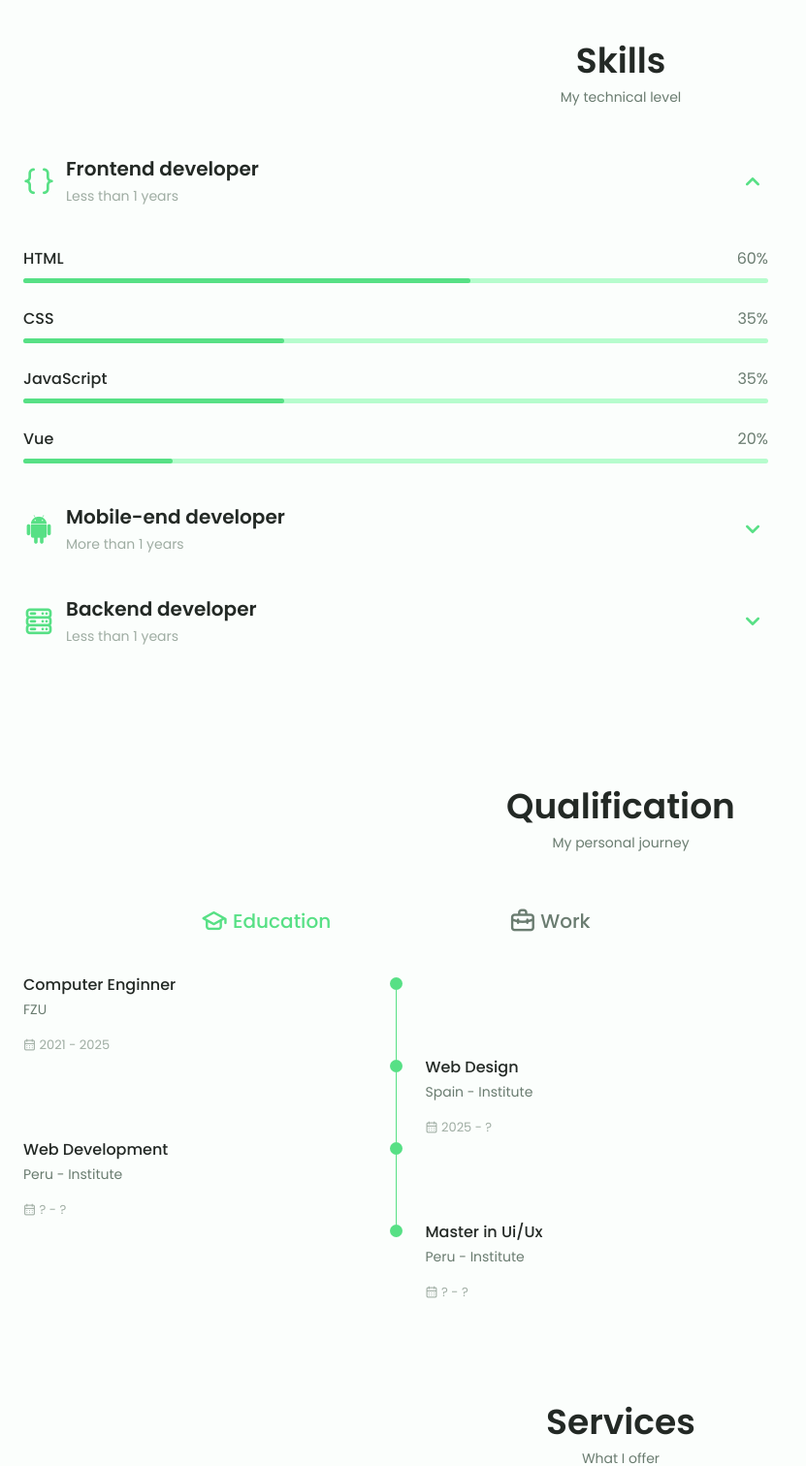
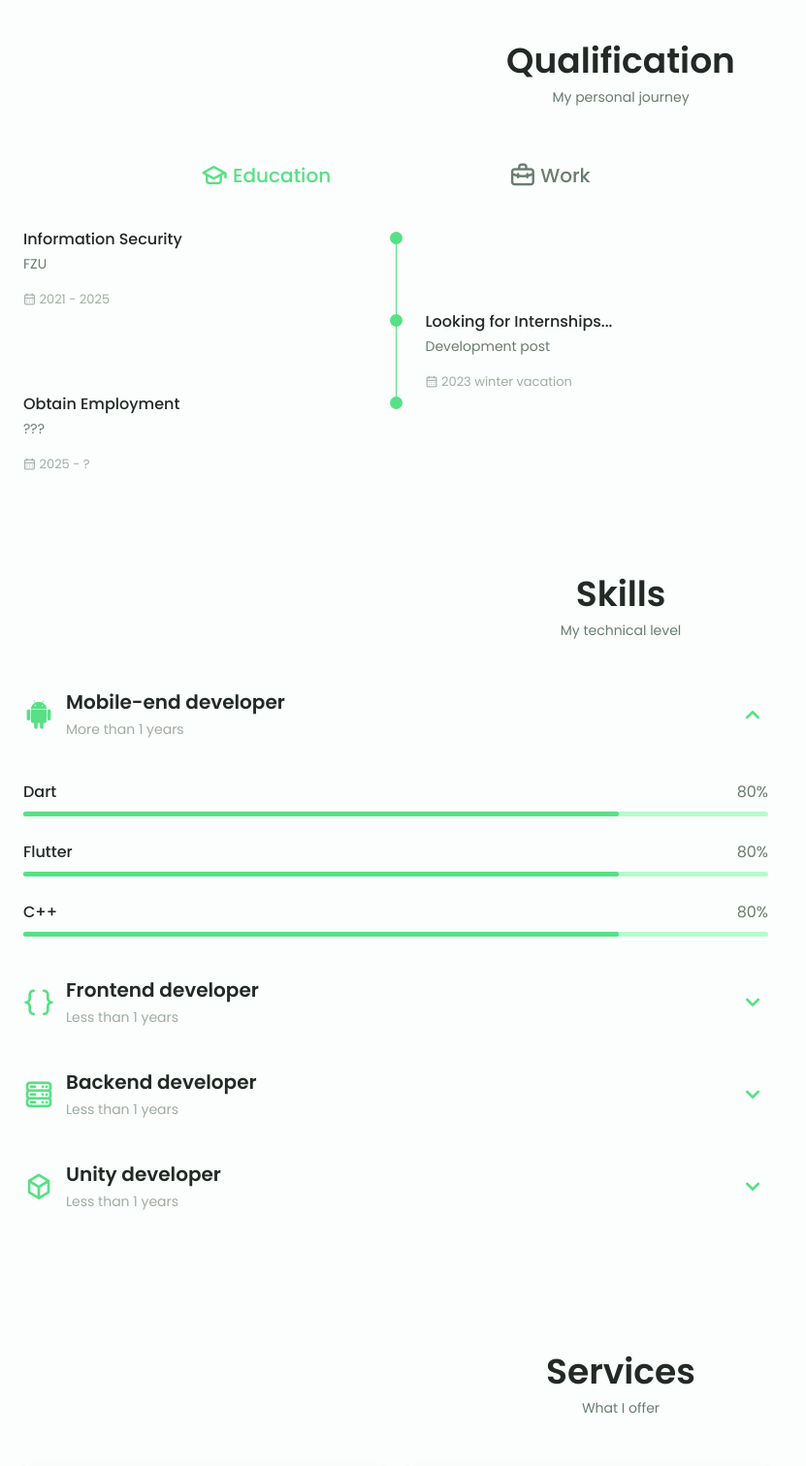
Before and after one commit to PrinceSaoKe/personal-website, a plain HTML site: page index.html in a window 1280 px wide. Shown: the part 1288-2800 px from the top of the page at 97% size, without its empty margins (0-831 px from the left). Drawn offline with nearby package versions, Linux system fonts and the light colour scheme.

Commit message:
refactor: :zap: 修改内容、调整排版顺序

```diff
--- a/assets/css/style.css
+++ b/assets/css/style.css
@@ -444,6 +444,18 @@ img {
     background-color: var(--first-color);
 }
 
+.skills__dart {
+    width: 80%;
+}
+
+.skills__flutter {
+    width: 80%;
+}
+
+.skills__cpp {
+    width: 80%;
+}
+
 .skills__html {
     width: 60%;
 }
@@ -460,12 +472,20 @@ img {
     width: 20%;
 }
 
-.skills__flutter {
-    width: 80%;
+.skills__python {
+    width: 35%;
 }
 
 .skills__flask {
     width: 35%;
+}
+
+.skills__cs {
+    width: 40%;
+}
+
+.skills__u2d {
+    width: 80%;
 }
 
 .skills__close .skills__list {
--- a/index.html
+++ b/index.html
@@ -30,13 +30,13 @@
                         </a>
                     </li>
                     <li class="nav__item">
-                        <a href="#skills" class="nav__link">
-                            <i class="uil uil-book-open nav__icon"></i> Skills
+                        <a href="#qualification" class="nav__link">
+                            <i class="uil uil-briefcase-alt nav__icon"></i></i> Qualification
                         </a>
                     </li>
                     <li class="nav__item">
-                        <a href="#qualification" class="nav__link">
-                            <i class="uil uil-briefcase-alt nav__icon"></i></i> Qualification
+                        <a href="#skills" class="nav__link">
+                            <i class="uil uil-book-open nav__icon"></i> Skills
                         </a>
                     </li>
                     <li class="nav__item">
@@ -149,6 +149,135 @@
             </div>
         </section>
 
+        <!-- 资历 Qualification -->
+        <section class="qualification section" id="qualification">
+            <h2 class="section__title">Qualification</h2>
+            <span class="section__subtitle">My personal journey</span>
+            <div class="qualification__container container">
+
+                <!-- 标签 -->
+                <div class="qualification__tabs">
+                    <div class="qualification__button button--flex qualification__active" data-target="#education">
+                        <i class="uil uil-graduation-cap qualification__icon"></i>
+                        Education
+                    </div>
+                    <div class="qualification__button button--flex" data-target="#work">
+                        <i class="uil uil-briefcase-alt qualification__icon"></i>
+                        Work
+                    </div>
+                </div>
+
+                <!-- 内容 -->
+                <div class="qualification__sections">
+                    <!-- 学业 -->
+                    <div class="qualification__content qualification__active" data-content id="education">
+
+                        <div class="qualification__data">
+                            <div>
+                                <h3 class="qualification__title">Information Security</h3>
+                                <span class="qualification__subtitle">FZU</span>
+                                <div class="qualification__calendar">
+                                    <i class="uil uil-calendar-alt"></i>
+                                    2021 - 2025
+                                </div>
+                            </div>
+
+                            <div>
+                                <span class="qualification__rounder"></span>
+                                <span class="qualification__line"></span>
+                            </div>
+                        </div>
+
+                        <div class="qualification__data">
+                            <div></div>
+                            <div>
+                                <span class="qualification__rounder"></span>
+                                <span class="qualification__line"></span>
+                            </div>
+                            <div>
+                                <h3 class="qualification__title">Looking for Internships...</h3>
+                                <span class="qualification__subtitle">Development post</span>
+                                <div class="qualification__calendar">
+                                    <i class="uil uil-calendar-alt"></i>
+                                    2023 winter vacation
+                                </div>
+                            </div>
+                        </div>
+
+                        <div class="qualification__data">
+                            <div>
+                                <h3 class="qualification__title">Obtain Employment</h3>
+                                <span class="qualification__subtitle">???</span>
+                                <div class="qualification__calendar">
+                                    <i class="uil uil-calendar-alt"></i>
+                                    2025 - ?
+                                </div>
+                            </div>
+
+                            <div>
+                                <span class="qualification__rounder"></span>
+                                <!-- <span class="qualification__line"></span> -->
+                            </div>
+                        </div>
+
+                    </div>
+
+                    <!-- 就业 -->
+                    <div class="qualification__content" data-content id="work">
+
+                        <div class="qualification__data">
+                            <div>
+                                <h3 class="qualification__title">Software Enginner</h3>
+                                <span class="qualification__subtitle">Bilibili</span>
+                                <div class="qualification__calendar">
+                                    <i class="uil uil-calendar-alt"></i>
+                                    2025 - 2027
+                                </div>
+                            </div>
+
+                            <div>
+                                <span class="qualification__rounder"></span>
+                                <span class="qualification__line"></span>
+                            </div>
+                        </div>
+
+                        <div class="qualification__data">
+                            <div></div>
+                            <div>
+                                <span class="qualification__rounder"></span>
+                                <span class="qualification__line"></span>
+                            </div>
+                            <div>
+                                <h3 class="qualification__title">Software Enginner</h3>
+                                <span class="qualification__subtitle">Tencent</span>
+                                <div class="qualification__calendar">
+                                    <i class="uil uil-calendar-alt"></i>
+                                    2027 - 2037
+                                </div>
+                            </div>
+                        </div>
+
+                        <div class="qualification__data">
+                            <div>
+                                <h3 class="qualification__title">Civil Servant</h3>
+                                <span class="qualification__subtitle">NSA</span>
+                                <div class="qualification__calendar">
+                                    <i class="uil uil-calendar-alt"></i>
+                                    2037 - ?
+                                </div>
+                            </div>
+
+                            <div>
+                                <span class="qualification__rounder"></span>
+                                <!-- <span class="qualification__line"></span> -->
+                            </div>
+                        </div>
+
+                    </div>
+                </div>
+            </div>
+        </section>
+
         <!-- 技术栈 Skills -->
         <section class="skills section" id="skills">
             <h2 class="section__title">Skills</h2>
@@ -156,8 +285,51 @@
 
             <div class="skills__container container grid">
                 <div>
+                    <!-- 移动端 Mobile-end -->
+                    <div class="skills__content skills__open">
+                        <div class="skills__header">
+                            <i class="uil uil-android skills__icon"></i>
+                            <div>
+                                <h1 class="skills__title">Mobile-end developer</h1>
+                                <span class="skills__subtitle">More than 1 years</span>
+                            </div>
+                            <i class="uil uil-angle-down skills__arrow"></i>
+                        </div>
+                        <div class="skills__list grid">
+                            <!-- Dart -->
+                            <div class="skills__data">
+                                <div class="skills__titles">
+                                    <h3 class="skills__name">Dart</h3>
+                                    <span class="skills__number">80%</span>
+                                </div>
+                                <div class="skills__bar">
+                                    <span class="skills__percentage skills__dart"></span>
+                                </div>
+                            </div>
+                            <!-- Flutter -->
+                            <div class="skills__data">
+                                <div class="skills__titles">
+                                    <h3 class="skills__name">Flutter</h3>
+                                    <span class="skills__number">80%</span>
+                                </div>
+                                <div class="skills__bar">
+                                    <span class="skills__percentage skills__flutter"></span>
+                                </div>
+                            </div>
+                            <!-- C++ -->
+                            <div class="skills__data">
+                                <div class="skills__titles">
+                                    <h3 class="skills__name">C++</h3>
+                                    <span class="skills__number">80%</span>
+                                </div>
+                                <div class="skills__bar">
+                                    <span class="skills__percentage skills__cpp"></span>
+                                </div>
+                            </div>
+                        </div>
+                    </div>
                     <!-- 前端 Frontend -->
-                    <div class="skills__content skills__open">
+                    <div class="skills__content skills__close">
                         <div class="skills__header">
                             <i class="uil uil-brackets-curly skills__icon"></i>
                             <div>
@@ -209,29 +381,6 @@
                             </div>
                         </div>
                     </div>
-                    <!-- 移动端 Mobile-end -->
-                    <div class="skills__content skills__close">
-                        <div class="skills__header">
-                            <i class="uil uil-android skills__icon"></i>
-                            <div>
-                                <h1 class="skills__title">Mobile-end developer</h1>
-                                <span class="skills__subtitle">More than 1 years</span>
-                            </div>
-                            <i class="uil uil-angle-down skills__arrow"></i>
-                        </div>
-                        <div class="skills__list grid">
-                            <!-- Flutter -->
-                            <div class="skills__data">
-                                <div class="skills__titles">
-                                    <h3 class="skills__name">Flutter</h3>
-                                    <span class="skills__number">80%</span>
-                                </div>
-                                <div class="skills__bar">
-                                    <span class="skills__percentage skills__flutter"></span>
-                                </div>
-                            </div>
-                        </div>
-                    </div>
                     <!-- 后端 Backend -->
                     <div class="skills__content skills__close">
                         <div class="skills__header">
@@ -243,6 +392,16 @@
                             <i class="uil uil-angle-down skills__arrow"></i>
                         </div>
                         <div class="skills__list grid">
+                            <!-- Python -->
+                            <div class="skills__data">
+                                <div class="skills__titles">
+                                    <h3 class="skills__name">Python</h3>
+                                    <span class="skills__number">35%</span>
+                                </div>
+                                <div class="skills__bar">
+                                    <span class="skills__percentage skills__python"></span>
+                                </div>
+                            </div>
                             <!-- Flask -->
                             <div class="skills__data">
                                 <div class="skills__titles">
@@ -255,150 +414,38 @@
                             </div>
                         </div>
                     </div>
-                </div>
-            </div>
-        </section>
-
-        <!-- 资历 Qualification -->
-        <section class="qualification section" id="qualification">
-            <h2 class="section__title">Qualification</h2>
-            <span class="section__subtitle">My personal journey</span>
-            <div class="qualification__container container">
-
-                <!-- 标签 -->
-                <div class="qualification__tabs">
-                    <div class="qualification__button button--flex qualification__active" data-target="#education">
-                        <i class="uil uil-graduation-cap qualification__icon"></i>
-                        Education
-                    </div>
-                    <div class="qualification__button button--flex" data-target="#work">
-                        <i class="uil uil-briefcase-alt qualification__icon"></i>
-                        Work
-                    </div>
-                </div>
-
-                <!-- 内容 -->
-                <div class="qualification__sections">
-                    <!-- 学业 -->
-                    <div class="qualification__content qualification__active" data-content id="education">
-
-                        <div class="qualification__data">
+                    <!-- Unity -->
+                    <div class="skills__content skills__close">
+                        <div class="skills__header">
+                            <i class="uil uil-cube skills__icon"></i>
                             <div>
-                                <h3 class="qualification__title">Computer Enginner</h3>
-                                <span class="qualification__subtitle">FZU</span>
-                                <div class="qualification__calendar">
-                                    <i class="uil uil-calendar-alt"></i>
-                                    2021 - 2025
+                                <h1 class="skills__title">Unity developer</h1>
+                                <span class="skills__subtitle">Less than 1 years</span>
+                            </div>
+                            <i class="uil uil-angle-down skills__arrow"></i>
+                        </div>
+                        <div class="skills__list grid">
+                            <!-- C# -->
+                            <div class="skills__data">
+                                <div class="skills__titles">
+                                    <h3 class="skills__name">C#</h3>
+                                    <span class="skills__number">40%</span>
+                                </div>
+                                <div class="skills__bar">
+                                    <span class="skills__percentage skills__cs"></span>
                                 </div>
                             </div>
-
-                            <div>
-                                <span class="qualification__rounder"></span>
-                                <span class="qualification__line"></span>
-                            </div>
-                        </div>
-
-                        <div class="qualification__data">
-                            <div></div>
-                            <div>
-                                <span class="qualification__rounder"></span>
-                                <span class="qualification__line"></span>
-                            </div>
-                            <div>
-                                <h3 class="qualification__title">Web Design</h3>
-                                <span class="qualification__subtitle">Spain - Institute</span>
-                                <div class="qualification__calendar">
-                                    <i class="uil uil-calendar-alt"></i>
-                                    2025 - ?
+                            <!-- Unity 2D -->
+                            <div class="skills__data">
+                                <div class="skills__titles">
+                                    <h3 class="skills__name">U2D</h3>
+                                    <span class="skills__number">80%</span>
+                                </div>
+                                <div class="skills__bar">
+                                    <span class="skills__percentage skills__u2d"></span>
                                 </div>
                             </div>
                         </div>
-
-                        <div class="qualification__data">
-                            <div>
-                                <h3 class="qualification__title">Web Development</h3>
-                                <span class="qualification__subtitle">Peru - Institute</span>
-                                <div class="qualification__calendar">
-                                    <i class="uil uil-calendar-alt"></i>
-                                    ? - ?
-                                </div>
-                            </div>
-
-                            <div>
-                                <span class="qualification__rounder"></span>
-                                <span class="qualification__line"></span>
-                            </div>
-                        </div>
-
-                        <div class="qualification__data">
-                            <div></div>
-                            <div>
-                                <span class="qualification__rounder"></span>
-                                <!-- <span class="qualification__line"></span> -->
-                            </div>
-                            <div>
-                                <h3 class="qualification__title">Master in Ui/Ux</h3>
-                                <span class="qualification__subtitle">Peru - Institute</span>
-                                <div class="qualification__calendar">
-                                    <i class="uil uil-calendar-alt"></i>
-                                    ? - ?
-                                </div>
-                            </div>
-                        </div>
-
-                    </div>
-
-                    <!-- 就业 -->
-                    <div class="qualification__content" data-content id="work">
-
-                        <div class="qualification__data">
-                            <div>
-                                <h3 class="qualification__title">Software Enginner</h3>
-                                <span class="qualification__subtitle">Tencent</span>
-                                <div class="qualification__calendar">
-                                    <i class="uil uil-calendar-alt"></i>
-                                    2021 - 2025
-                                </div>
-                            </div>
-
-                            <div>
-                                <span class="qualification__rounder"></span>
-                                <span class="qualification__line"></span>
-                            </div>
-                        </div>
-
-                        <div class="qualification__data">
-                            <div></div>
-                            <div>
-                                <span class="qualification__rounder"></span>
-                                <span class="qualification__line"></span>
-                            </div>
-                            <div>
-                                <h3 class="qualification__title">Web Design</h3>
-                                <span class="qualification__subtitle">Spain - Institute</span>
-                                <div class="qualification__calendar">
-                                    <i class="uil uil-calendar-alt"></i>
-                                    2025 - ?
-                                </div>
-                            </div>
-                        </div>
-
-                        <div class="qualification__data">
-                            <div>
-                                <h3 class="qualification__title">Web Development</h3>
-                                <span class="qualification__subtitle">Peru - Institute</span>
-                                <div class="qualification__calendar">
-                                    <i class="uil uil-calendar-alt"></i>
-                                    ? - ?
-                                </div>
-                            </div>
-
-                            <div>
-                                <span class="qualification__rounder"></span>
-                                <!-- <span class="qualification__line"></span> -->
-                            </div>
-                        </div>
-
                     </div>
                 </div>
             </div>
@@ -409,10 +456,10 @@
             <h2 class="section__title">Services</h2>
             <span class="section__subtitle">What I offer</span>
             <div class="services__container container grid">
-                <!-- Services 1 -->
+                <!-- 移动端 Services 1 -->
                 <div class="services__content">
                     <div>
-                        <i class="uil uil-web-grid services__icon"></i>
+                        <i class="uil uil-apple-alt services__icon"></i>
                         <h3 class="services__title">Mobile-end <br> Developer</h3>
                     </div>
                     <span class="button button--flex button--small button--link services__button">
@@ -444,7 +491,7 @@
                         </div>
                     </div>
                 </div>
-                <!-- Services 2 -->
+                <!-- 前端 Services 2 -->
                 <div class="services__content">
                     <div>
                         <i class="uil uil-arrow services__icon"></i>
@@ -472,10 +519,10 @@
                         </div>
                     </div>
                 </div>
-                <!-- Services 3 -->
+                <!-- 后端 Services 3 -->
                 <div class="services__content">
                     <div>
-                        <i class="uil uil-pen services__icon"></i>
+                        <i class="uil uil-database services__icon"></i>
                         <h3 class="services__title">Backend <br> Developer</h3>
                     </div>
                     <span class="button button--flex button--small button--link services__button">
@@ -499,7 +546,7 @@
                         </div>
                     </div>
                 </div>
-                <!-- Services 4 -->
+                <!-- Unity Services 4 -->
                 <div class="services__content">
                     <div>
                         <i class="uil uil-cube services__icon"></i>
```
